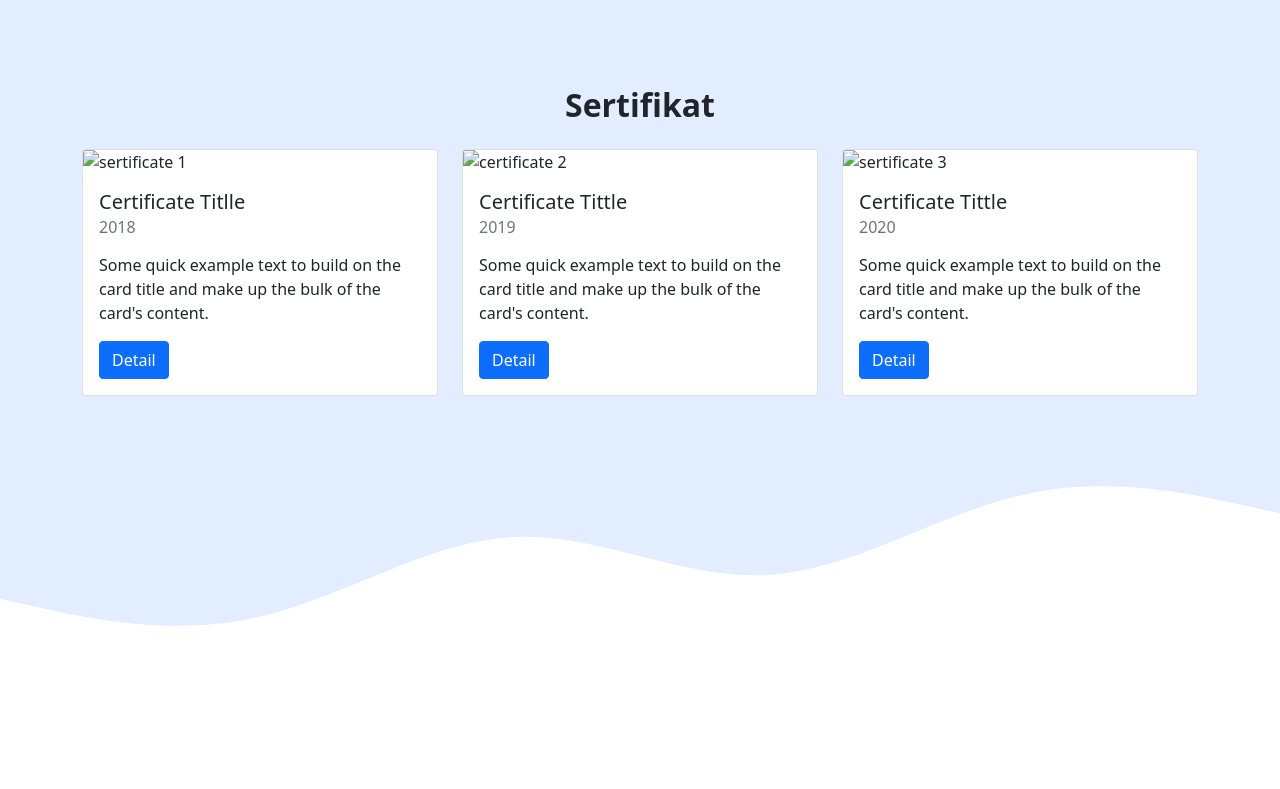
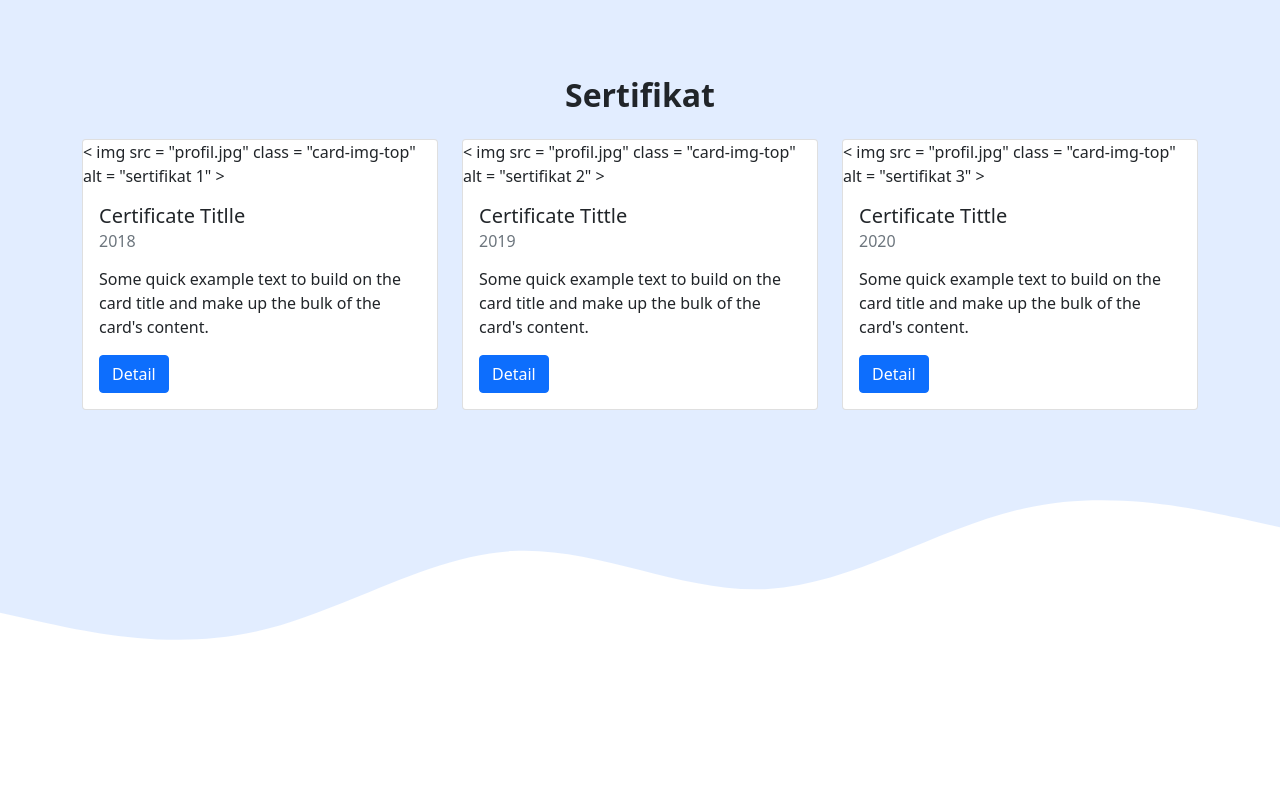
Before and after one commit to miftahudin59408/portfolio.github.io, a plain HTML site: page index.html in a window 1280 px wide. Shown: the part 1180-1969 px from the top of the page. Drawn offline with nearby package versions, Linux system fonts and the light colour scheme.

Commit message:
Update index.html

```diff
--- a/index.html
+++ b/index.html
@@ -51,7 +51,7 @@
 
 <section class="jumbotron text-center" style="padding: 5em 0 0; background-color: #e2edff;">
 				<div class="container pt-5">
-								<img src="img/profil.jpg" alt="profil" width="200" class="rounded-circle img-thumbnail">
+								< img  src = "profil.jpg"  alt = "profil"  lebar = "200"  class = "lingkaran bulat img-thumbnail" >
 								<h1 class="display-4 mb-2 mt-2">Shiqocred</h1>
 								<p class="lead">Desain Grafis | Gamer</p>
 				</div>
@@ -101,7 +101,7 @@
 							<div class="row d-flex justify-content-center pb-3 pt-3">
 											<div class="col-md-4 mb-3">
 															<div class="card">
-																			<img src="img/profil.jpg" class="card-img-top" alt="sertificate 1">
+																			<  img    src = "profil.jpg"    class = "card-img-top"    alt = "sertifikat 1"  >
 																			<div class="card-body">
 																							<h5 class="card-title">Certificate Titlle</h5>
 																							 <h6 class="card-subtitle mb-3 text-muted">2018</h6>
@@ -113,7 +113,7 @@
 											</div>
 											<div class="col-md-4 mb-3">
 															<div class="card">
-																			<img src="img/profil.jpg" class="card-img-top" alt="certificate 2">
+																			< img  src = "profil.jpg"  class = "card-img-top"  alt = "sertifikat 2" >
 																			<div class="card-body">
 																							<h5 class="card-title">Certificate Tittle</h5>
 																							 <h6 class="card-subtitle mb-3 text-muted">2019</h6>
@@ -125,7 +125,7 @@
 											</div>
 											<div class="col-md-4 mb-3">
 															<div class="card">
-																			<img src="img/profil.jpg" class="card-img-top" alt="sertificate 3">
+																			< img  src = "profil.jpg"  class = "card-img-top"  alt = "sertifikat 3" >
 																			<div class="card-body">
 																							<h5 class="card-title">Certificate Tittle</h5>
 																							 <h6 class="card-subtitle mb-3 text-muted">2020</h6>
@@ -233,7 +233,7 @@
 <div class="container-fluid">
 				<div class="row">
 								<div class="col-md-4">
-												<img src="img/profil.jpg" alt="" width="100%"></img>
+												< img  src = "profil.jpg"  alt = ""  lebar = "100%" ></ img >
 								</div>
 								<div class="col-md-8 pt-3">
 												<div class="card-header modal-title mb-2"> Certificate Title
```
